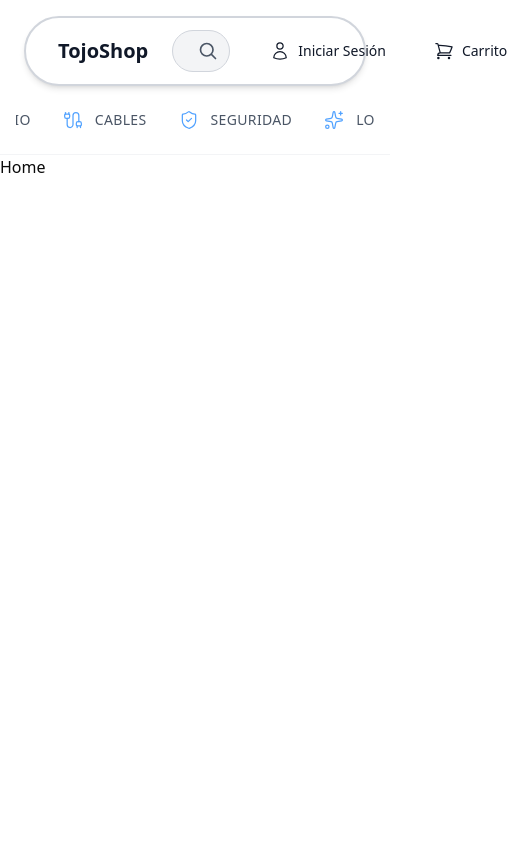
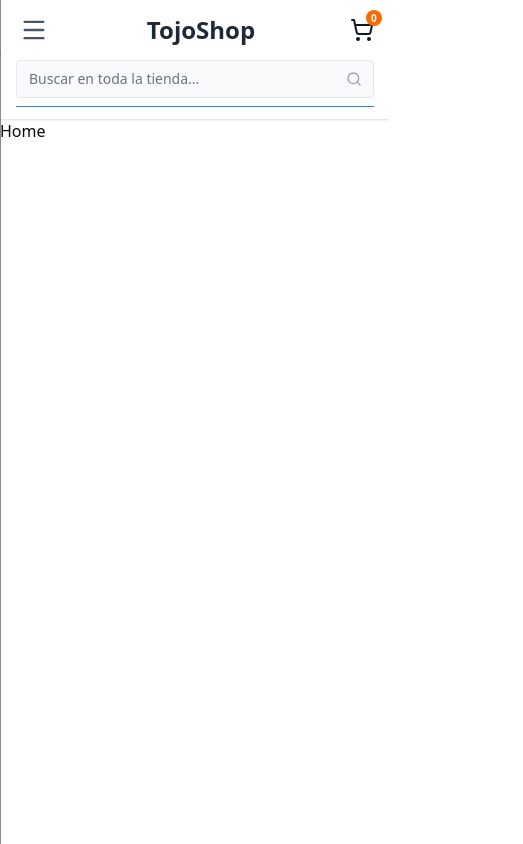
Before and after one commit to Tojo-Shops-Systems/TojoWeb, a Next.js app: page / in a window 390 px wide. Shown: the whole page, 523 px wide, since content can reach past the window. Built offline with nearby package versions, Linux system fonts and the light colour scheme.

Commit message:
fix/responsiveHeaderAndCategories

```diff
--- a/shared/components/categories/categories.tsx
+++ b/shared/components/categories/categories.tsx
@@ -23,7 +23,7 @@
     ];
 
     return (
-        <div className="w-full bg-white border-b border-gray-100 py-6 mt-4">
+        <div className="hidden md:block w-full bg-white border-b border-gray-100 py-6 mt-4">
             <div className="w-full max-w-7xl mx-auto px-4">
                 <div className="flex items-center justify-center overflow-x-auto no-scrollbar gap-8">
 
--- a/shared/components/header/header.tsx
+++ b/shared/components/header/header.tsx
@@ -1,20 +1,37 @@
 'use client';
 
 import Link from 'next/link';
+import { useState } from 'react';
+import { Menu, ShoppingCart, Search, User } from 'lucide-react';
+import MobileMenu from './mobile-menu';
 
 const Header = () => {
+    const [isMenuOpen, setIsMenuOpen] = useState(false);
+
     return (
-        <header className="sticky top-4 z-50 w-full px-6">
+        <>
+            <header className="sticky top-0 md:top-4 z-50 w-full md:px-6 bg-white md:bg-transparent shadow-sm md:shadow-none">
                 <div className="w-full max-w-7xl mx-auto">
-                <div className="w-full h-[70px] bg-white rounded-full border-2 border-gray-300 shadow-md flex items-center px-8">
+                    <div className="w-full md:h-[70px] bg-white md:rounded-full md:border-2 md:border-gray-300 md:shadow-md flex flex-col md:flex-row items-center px-4 md:px-8 py-3 md:py-0 gap-3 md:gap-0">
+
+                        {/* Top Row (Mobile) / Main Row (Desktop) */}
                         <div className="w-full flex items-center justify-between gap-6">
+
+                            {/* Mobile Menu Button */}
+                            <button
+                                className="md:hidden p-1 text-gray-600"
+                                onClick={() => setIsMenuOpen(true)}
+                            >
+                                <Menu className="w-7 h-7" />
+                            </button>
+
                             {/* TojoShop Logo */}
-                        <Link href="/" className="text-xl font-bold text-gray-900 shrink-0 hover:text-gray-700 transition-colors">
+                            <Link href="/" className="text-2xl font-bold text-gray-800 shrink-0 hover:text-gray-600 transition-colors">
                                 TojoShop
                             </Link>
 
-                        {/* Search Bar */}
-                        <div className="flex-1 max-w-md">
+                            {/* Search Bar (Desktop) */}
+                            <div className="hidden md:block flex-1 max-w-md mx-6">
                                 <div className="relative">
                                     <input
                                         type="text"
@@ -22,33 +39,53 @@
                                         className="w-full py-2 pl-4 pr-10 rounded-full bg-gray-100 border border-gray-300 text-gray-900 placeholder-gray-500 focus:outline-none focus:ring-2 focus:ring-gray-400 transition-all"
                                     />
                                     <button className="absolute right-0 top-0 h-full px-3 text-gray-600 hover:text-gray-900 transition-colors">
-                                    <svg xmlns="http://www.w3.org/2000/svg" fill="none" viewBox="0 0 24 24" strokeWidth={2} stroke="currentColor" className="w-5 h-5">
-                                        <path strokeLinecap="round" strokeLinejoin="round" d="M21 21l-5.197-5.197m0 0A7.5 7.5 0 105.196 5.196a7.5 7.5 0 0010.607 10.607z" />
-                                    </svg>
+                                        <Search className="w-5 h-5" />
                                     </button>
                                 </div>
                             </div>
 
                             {/* Action Buttons */}
                             <div className="flex items-center gap-4 shrink-0">
-                            <button className="flex items-center gap-2 px-4 py-2 rounded-full text-gray-900 hover:bg-gray-100 transition-colors">
-                                <svg xmlns="http://www.w3.org/2000/svg" fill="none" viewBox="0 0 24 24" strokeWidth={1.5} stroke="currentColor" className="w-5 h-5">
-                                    <path strokeLinecap="round" strokeLinejoin="round" d="M15.75 6a3.75 3.75 0 11-7.5 0 3.75 3.75 0 017.5 0zM4.501 20.118a7.5 7.5 0 0114.998 0A17.933 17.933 0 0112 21.75c-2.676 0-5.216-.584-7.499-1.632z" />
-                                </svg>
+                                {/* Login (Desktop Only) */}
+                                <button className="hidden md:flex items-center gap-2 px-4 py-2 rounded-full text-gray-900 hover:bg-gray-100 transition-colors">
+                                    <User className="w-5 h-5" />
                                     <span className="text-sm font-medium">Iniciar Sesión</span>
                                 </button>
 
-                            <button className="flex items-center gap-2 px-4 py-2 rounded-full text-gray-900 hover:bg-gray-100 transition-colors relative">
-                                <svg xmlns="http://www.w3.org/2000/svg" fill="none" viewBox="0 0 24 24" strokeWidth={1.5} stroke="currentColor" className="w-5 h-5">
-                                    <path strokeLinecap="round" strokeLinejoin="round" d="M2.25 3h1.386c.51 0 .955.343 1.087.835l.383 1.437M7.5 14.25a3 3 0 00-3 3h15.75m-12.75-3h11.218c1.121-2.3 2.1-4.684 2.924-7.138a60.114 60.114 0 00-16.536-1.84M7.5 14.25L5.106 5.272M6 20.25a.75.75 0 11-1.5 0 .75.75 0 011.5 0zm12.75 0a.75.75 0 11-1.5 0 .75.75 0 011.5 0z" />
-                                </svg>
-                                <span className="text-sm font-medium">Carrito</span>
+                                {/* Cart */}
+                                <button className="flex items-center gap-2 md:px-4 md:py-2 rounded-full text-gray-900 hover:bg-gray-100 transition-colors relative">
+                                    <div className="relative">
+                                        <ShoppingCart className="w-6 h-6 md:w-5 md:h-5" />
+                                        <span className="absolute -top-2 -right-2 bg-orange-500 text-white text-[10px] font-bold w-4 h-4 rounded-full flex items-center justify-center">
+                                            0
+                                        </span>
+                                    </div>
+                                    <span className="hidden md:block text-sm font-medium">Carrito</span>
                                 </button>
                             </div>
                         </div>
+
+                        {/* Search Bar (Mobile Only) */}
+                        <div className="w-full md:hidden">
+                            <div className="relative">
+                                <input
+                                    type="text"
+                                    placeholder="Buscar en toda la tienda..."
+                                    className="w-full py-2 pl-3 pr-10 rounded bg-gray-50 border border-gray-200 text-sm text-gray-900 placeholder-gray-500 focus:outline-none focus:ring-1 focus:ring-gray-300"
+                                />
+                                <button className="absolute right-0 top-0 h-full px-3 text-gray-400">
+                                    <Search className="w-4 h-4" />
+                                </button>
+                            </div>
+                            <div className="h-[1px] bg-blue-500 w-full mt-2"></div>
+                        </div>
+
                     </div>
                 </div>
             </header>
+
+            <MobileMenu isOpen={isMenuOpen} onClose={() => setIsMenuOpen(false)} />
+        </>
     );
 }
 
--- /dev/null
+++ b/shared/components/header/mobile-menu.tsx
@@ -0,0 +1,91 @@
+'use client';
+
+import { X, ChevronRight, House, Tv, Headphones, Cable, ShieldCheck, Sparkles, MapPin, Plus } from 'lucide-react';
+import Link from 'next/link';
+import { useEffect } from 'react';
+
+interface MobileMenuProps {
+    isOpen: boolean;
+    onClose: () => void;
+}
+
+const MobileMenu = ({ isOpen, onClose }: MobileMenuProps) => {
+    // Prevent scrolling when menu is open
+    useEffect(() => {
+        if (isOpen) {
+            document.body.style.overflow = 'hidden';
+        } else {
+            document.body.style.overflow = 'unset';
+        }
+        return () => {
+            document.body.style.overflow = 'unset';
+        };
+    }, [isOpen]);
+
+    const categories = [
+        { name: 'SMART HOME', icon: House, href: '/smart-home' },
+        { name: 'TV Y VIDEO', icon: Tv, href: '/tv-video' },
+        { name: 'AUDIO', icon: Headphones, href: '/audio' },
+        { name: 'CABLES', icon: Cable, href: '/cables' },
+        { name: 'SEGURIDAD', icon: ShieldCheck, href: '/seguridad' },
+        { name: 'LO NUEVO', icon: Sparkles, href: '/new' },
+    ];
+
+    return (
+        <>
+            {/* Overlay */}
+            <div
+                className={`fixed inset-0 bg-black/50 z-[60] transition-opacity duration-300 ${isOpen ? 'opacity-100' : 'opacity-0 pointer-events-none'
+                    }`}
+                onClick={onClose}
+            />
+
+            {/* Drawer */}
+            <div
+                className={`fixed top-0 left-0 h-full w-[85%] max-w-sm bg-[#1a1a1a] z-[70] transform transition-transform duration-300 ease-in-out ${isOpen ? 'translate-x-0' : '-translate-x-full'
+                    }`}
+            >
+                {/* Header Tabs */}
+                <div className="flex items-center border-b border-gray-700">
+                    <button className="flex-1 py-4 text-white font-bold text-sm border-b-2 border-blue-500">
+                        MENU
+                    </button>
+                    <button className="flex-1 py-4 text-gray-400 font-bold text-sm hover:text-white transition-colors">
+                        MI CUENTA
+                    </button>
+                </div>
+
+                {/* Content */}
+                <div className="p-4 overflow-y-auto h-[calc(100%-60px)]">
+                    <div className="flex flex-col gap-2">
+                        {categories.map((cat, index) => (
+                            <Link
+                                key={index}
+                                href={cat.href}
+                                className="flex items-center gap-4 py-3 text-gray-300 hover:text-white transition-colors group"
+                                onClick={onClose}
+                            >
+                                <cat.icon className="w-5 h-5 text-blue-500" strokeWidth={1.5} />
+                                <span className="text-sm font-medium">{cat.name}</span>
+                            </Link>
+                        ))}
+
+                        <div className="h-px bg-gray-700 my-2" />
+
+                        <Link href="/categories" className="flex items-center gap-4 py-3 text-gray-300 hover:text-white transition-colors" onClick={onClose}>
+                            <Plus className="w-5 h-5 text-blue-500" strokeWidth={2.5} />
+                            <span className="text-sm font-medium">MÁS CATEGORÍAS</span>
+                        </Link>
+
+                        <Link href="/stores" className="flex items-center gap-4 py-3 text-gray-300 hover:text-white transition-colors" onClick={onClose}>
+                            <MapPin className="w-5 h-5 text-orange-500" strokeWidth={1.5} />
+                            <span className="text-sm font-medium">TIENDAS</span>
+                        </Link>
+                    </div>
+                </div>
+            </div>
+        </>
+    );
+};
+
+export default MobileMenu;
```
Lines whose indentation alone changed are shown as unchanged.
